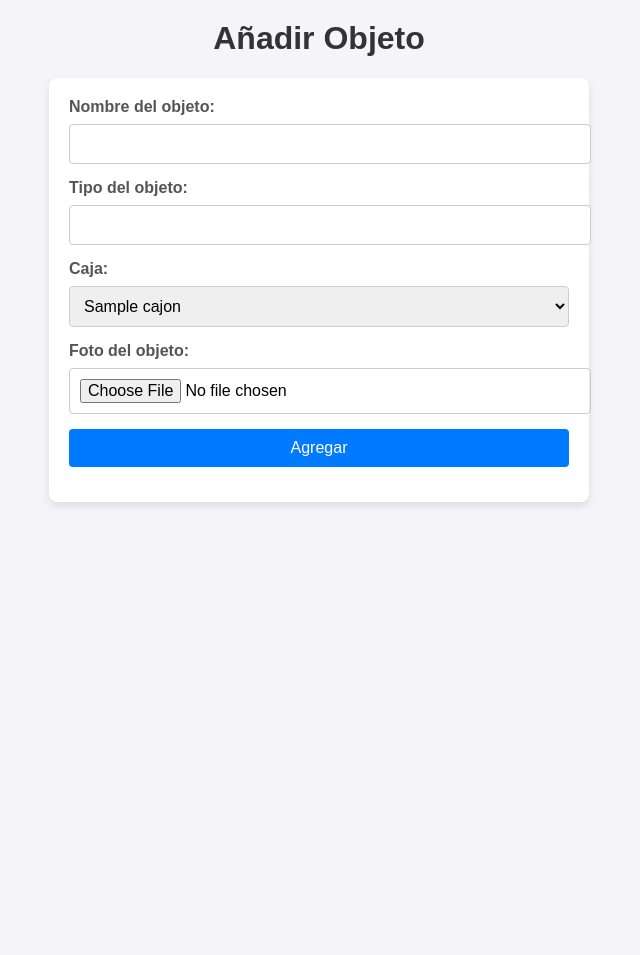
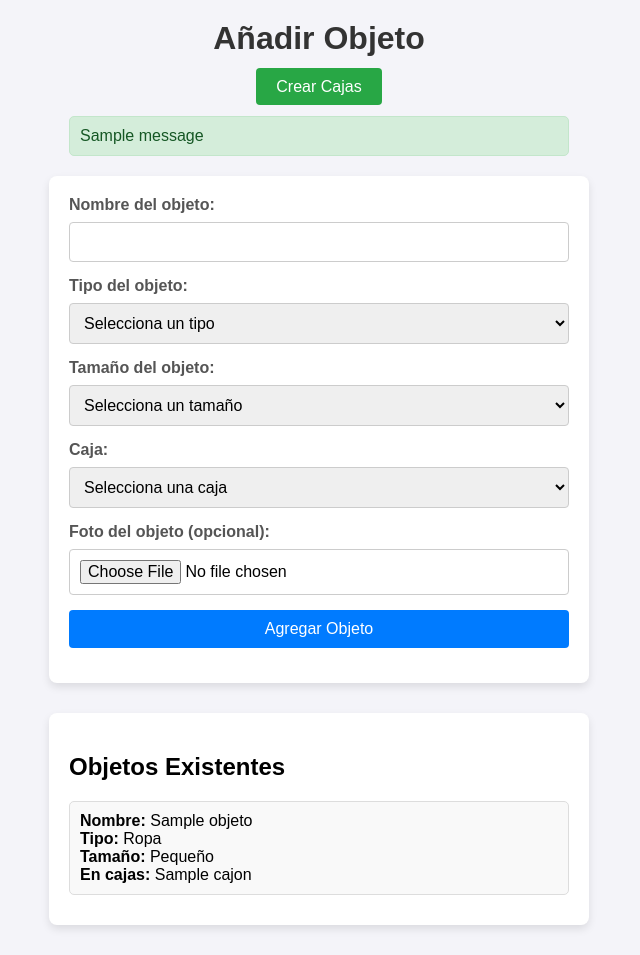
Before and after one commit to agty23/RetoProgramacion, a Django app: template sistemaCajonInteligente/templates/InterfazAñadirObjetos.html in a window 1280 px wide. Shown: the whole page, without its empty margins (321-961 px from the left). Before the commit the page ends 506 px from the top, so only its background shows below. Run offline with Django 5.2, Linux system fonts and the light colour scheme; tables that the repository leaves empty hold one stand-in row (values such as "Sample post"); the template is opened without the code that fills it: values that come from a table or form of the project are taken from there, most other values are stand-ins (such as "Sample title", 1, 10 or a date in 2020); one stand-in notice (Sample message) is shown.

Commit message:
añadir objeto

```diff
--- a/sistemaCajonInteligente/sistema/urls.py
+++ b/sistemaCajonInteligente/sistema/urls.py
@@ -3,4 +3,5 @@ from . import views
 
 urlpatterns = [
     path('crear-caja/', views.crear_caja, name='crear_caja'),
+    path('añadir-objeto/', views.añadir_objeto, name='añadir_objeto'),
 ]
--- a/sistemaCajonInteligente/templates/InterfazAñadirObjetos.html
+++ b/sistemaCajonInteligente/templates/InterfazAñadirObjetos.html
@@ -1,7 +1,8 @@
 <!DOCTYPE html>
-<html lang="en">
+<html lang="es">
 <head>
     <meta charset="UTF-8">
+    <meta name="viewport" content="width=device-width, initial-scale=1.0">
     <title>Agregar Objetos</title>
     <style>
         body {
@@ -15,6 +16,29 @@
             text-align: center;
             color: #333;
             margin-top: 20px;
+        }
+
+        .messages {
+            margin: 20px auto;
+            max-width: 500px;
+        }
+
+        .alert {
+            padding: 10px;
+            margin: 10px 0;
+            border-radius: 5px;
+        }
+
+        .alert-success {
+            background-color: #d4edda;
+            color: #155724;
+            border: 1px solid #c3e6cb;
+        }
+
+        .alert-error {
+            background-color: #f8d7da;
+            color: #721c24;
+            border: 1px solid #f5c6cb;
         }
 
         form {
@@ -40,6 +64,7 @@
             border: 1px solid #ccc;
             border-radius: 4px;
             font-size: 16px;
+            box-sizing: border-box;
         }
 
         button {
@@ -52,26 +77,117 @@
         button:hover {
             background-color: #0056b3;
         }
+
+        .objetos-list {
+            max-width: 500px;
+            margin: 30px auto;
+            padding: 20px;
+            background: #fff;
+            border-radius: 8px;
+            box-shadow: 0 4px 8px rgba(0, 0, 0, 0.1);
+        }
+
+        .objeto-item {
+            border: 1px solid #ddd;
+            padding: 10px;
+            margin: 10px 0;
+            border-radius: 5px;
+            background-color: #f9f9f9;
+        }
+
+        .nav-links {
+            text-align: center;
+            margin: 20px 0;
+        }
+        .nav-links a {
+            background-color: #28a745;
+            color: white;
+            padding: 10px 20px;
+            text-decoration: none;
+            border-radius: 4px;
+            margin: 0 10px;
+        }
+        .nav-links a:hover {
+            background-color: #218838;
+        }
     </style>
 </head>
 <body>
     <h1>Añadir Objeto</h1>
+
+    <div class="nav-links">
+        <a href="{% url 'crear_caja' %}">Crear Cajas</a>
+    </div>
+
+    <!-- Mostrar mensajes de éxito o error -->
+    {% if messages %}
+        <div class="messages">
+            {% for message in messages %}
+                <div class="alert alert-{{ message.tags }}">
+                    {{ message }}
+                </div>
+            {% endfor %}
+        </div>
+    {% endif %}
+
     <form method="post" enctype="multipart/form-data">
         {% csrf_token %}
-    {{ form.as_p }}
+
         <label for="nombre">Nombre del objeto:</label>
         <input type="text" id="nombre" name="nombre" required>
+
         <label for="tipoObjeto">Tipo del objeto:</label>
-    <input type="text" id="tipoObjeto" name="tipoObjeto" required>
-    <label for="caja">Caja:</label>
-    <select id="caja" name="caja">
-        {% for caja in cajas %}
-        <option value="{{ caja.id }}">{{ caja.nombre }}</option>
+        <select id="tipoObjeto" name="tipoObjeto" required>
+            <option value="">Selecciona un tipo</option>
+            {% for valor, etiqueta in tipos_objeto %}
+                <option value="{{ valor }}">{{ etiqueta }}</option>
             {% endfor %}
         </select>
-    <label for="foto">Foto del objeto:</label>
+
+        <label for="tamanio">Tamaño del objeto:</label>
+        <select id="tamanio" name="tamanio" required>
+            <option value="">Selecciona un tamaño</option>
+            {% for valor, etiqueta in tamanios_objeto %}
+                <option value="{{ valor }}">{{ etiqueta }}</option>
+            {% endfor %}
+        </select>
+
+        <label for="caja">Caja:</label>
+        <select id="caja" name="caja" required>
+            <option value="">Selecciona una caja</option>
+            {% for caja in cajas %}
+                <option value="{{ caja.id }}">{{ caja.nombre }} ({{ caja.objetos.count }}/{{ caja.capacidadMaxima }})</option>
+            {% endfor %}
+        </select>
+
+        <label for="foto">Foto del objeto (opcional):</label>
         <input type="file" id="foto" name="foto" accept="image/*">
-    <button type="submit">Agregar</button>
+
+        <button type="submit">Agregar Objeto</button>
     </form>
+
+    <!-- Mostrar objetos existentes -->
+    {% if objetos %}
+        <div class="objetos-list">
+            <h2>Objetos Existentes</h2>
+            {% for objeto in objetos %}
+                <div class="objeto-item">
+                    <strong>Nombre:</strong> {{ objeto.nombre }}<br>
+                    <strong>Tipo:</strong> {{ objeto.get_tipo_display }}<br>
+                    <strong>Tamaño:</strong> {{ objeto.get_tamanio_display }}<br>
+                    <strong>En cajas:</strong>
+                    {% for caja in objeto.cajones.all %}
+                        {{ caja.nombre }}{% if not forloop.last %}, {% endif %}
+                    {% empty %}
+                        Ninguna
+                    {% endfor %}
+                </div>
+            {% endfor %}
+        </div>
+    {% else %}
+        <div class="objetos-list">
+            <p style="text-align: center; color: #666;">No hay objetos creados aún.</p>
+        </div>
+    {% endif %}
 </body>
 </html>
```
Also changed, not shown: sistemaCajonInteligente/sistema/views.py (+76 -1 lines), sistemaCajonInteligente/templates/InterfazCrearCajas.html (+19 -0 lines). Lines whose indentation alone changed are shown as unchanged.
